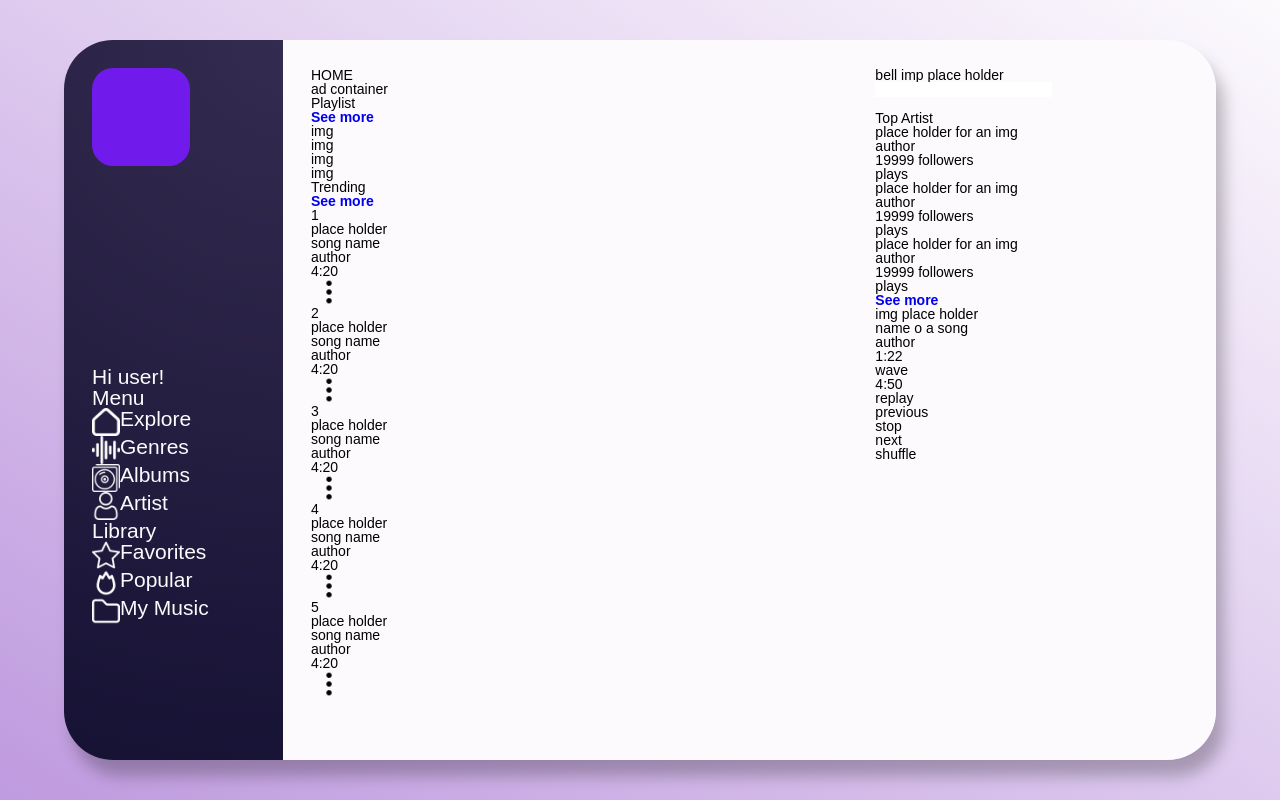
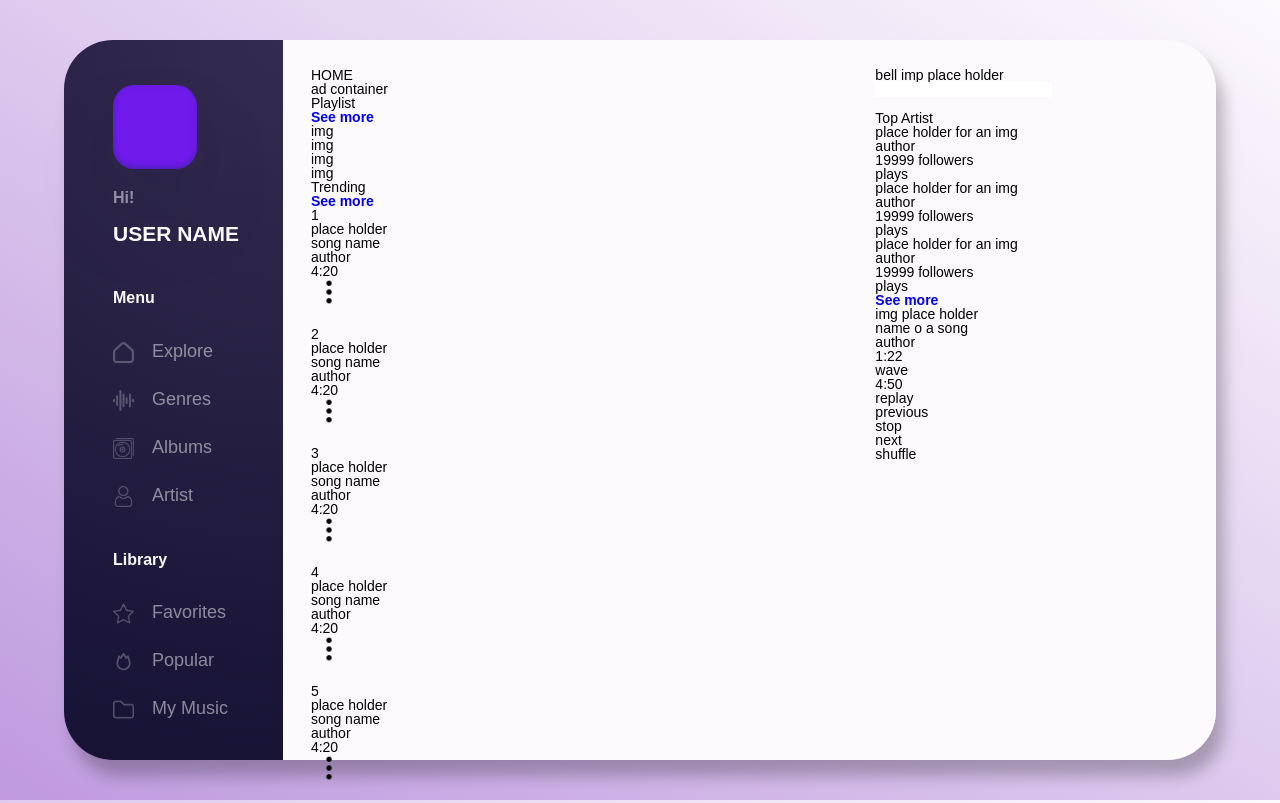
Before and after one commit to philippOkie/project-admin-dashboard, a plain HTML site: page index.html in a window 1280 px wide. Drawn offline with Linux system fonts and the light colour scheme.

Commit message:
finished the sidebar

```diff
--- a/index.html
+++ b/index.html
@@ -15,33 +15,30 @@
             <div class="sbGap">
                 <div class="sayHi">
                     <div class="avatar"></div>
-                    <div>Hi user!</div>
+                    <div class="smallGap library opctfv">Hi!</div>
+                    <div class="userName smallGap">USER NAME</div>
                 </div>
-
-                <div class="menu">
-                    <div>Menu</div>
-                    <ul>
-                        <li><img class="m-imgs" src="img/home.png" alt="home">Explore</li>
-                        <li><img class="m-imgs" src="img/wave.png" alt="wave">Genres</li>
-                        <li><img class="m-imgs" src="img/albums.png" alt="albums">Albums</li>
-                        <li><img class="m-imgs" src="img/user.png" alt="user">Artist</li>
-                    </ul>
-                </div>
-
-                <div class="library">
-                    <div>Library</div>
-                    <ul>
-                        <li><img class="m-imgs" src="img/favorite.png" alt="favorite">Favorites</li>
-                        <li><img class="m-imgs" src="img/popular.png" alt="home">Popular</li>
-                        <li><img class="m-imgs" src="img/folder.png" alt="home">My Music</li>
-                    </ul>
-                </div>
+                    <div class="sbcontainer">
+                        <div class="menu library">Menu</div>
+                        <ul>
+                            <li class="sdbr"><img class="m-imgs" src="img/home.png" alt="home">Explore</li>
+                            <li class="sdbr"><img class="m-imgs" src="img/wave.png" alt="wave">Genres</li>
+                            <li class="sdbr"><img class="m-imgs" src="img/albums.png" alt="albums">Albums</li>
+                            <li class="sdbr"><img class="m-imgs" src="img/user.png" alt="user">Artist</li>
+                        </ul>
+                        <div class="library">Library</div>
+                        <ul>
+                            <li class="sdbr"><img class="m-imgs" src="img/favorite.png" alt="favorite">Favorites</li>
+                            <li class="sdbr"><img class="m-imgs" src="img/popular.png" alt="home">Popular</li>
+                            <li class="sdbr"><img class="m-imgs" src="img/folder.png" alt="home">My Music</li>
+                        </ul>
+                    </div>
             </div>
         </div>
 
         <div class="central-content">
-            <div class="sbGap">
-                <div>HOME</div>
+            <div class="sbGapTwo">
+                <div class="home">HOME</div>
             <div class="adBox">ad container</div>
 
             <div>
--- a/style.css
+++ b/style.css
@@ -6,8 +6,6 @@
 *,
 *:before,
 *:after {
-    -webkit-box-sizing: border-box;
-    -moz-box-sizing: border-box;
     box-sizing: border-box;
 }
 
@@ -76,6 +74,10 @@ body {
     border-right: 0px;
     font-size: 150%;
     background: radial-gradient(circle at top right, #342c50, rgba(22,18,52,255));
+
+    display: flex;
+    flex-direction: column;
+    justify-content: space-between;
 }
 
 .central-content {
@@ -107,25 +109,81 @@ body {
 }
 
 .sbGap {
+    margin-left: 3.5rem;
+    margin-top: 2rem;
+}
+
+.sbGapTwo {
     margin-left: 2rem;
     margin-top: 2rem;
 }
 
 .avatar {
-    width: 7rem;
-    height: 7rem;
+    width: 6rem;
+    height: 6rem;
+    margin-bottom: 1em;
+    margin-top: 0.8em;
     background-color: #701bec;
     border-radius: 1em;
-    margin-bottom: 200px;
+    box-shadow: rgba(50, 50, 93, 0.25) 0px 50px 100px -20px, rgba(0, 0, 0, 0.3) 0px 30px 60px -30px, rgba(10, 37, 64, 0.35) 0px -2px 6px 0px inset;
+}
+
+.sayHi {
+    margin-bottom: 2rem;
 }
 
 .m-imgs {
-    width: 2rem;
-    height: 2rem;
+    width: 1.5rem;
+    height: 1.5rem;
     filter: invert(100%);
     -webkit-filter: invert(100%);
 }
 
-/* .library, .menu {
-    font-size: 150%;
-} */
+.smallGap {
+    margin-top: 0.5em;
+}
+
+.userName {
+    font-size: 1.5rem;
+    font-weight: bolder;
+}
+
+.sbcontainer {
+    display: grid;
+    grid-template-columns: 100%;
+    grid-template-rows: auto 1fr auto 1fr;
+    gap: 1em;
+    font-size: large;
+}
+
+.menu {
+    grid-area: 1 / 1;
+    margin-top: 1.1em;
+}
+
+.library {
+    font-size: medium;
+    font-weight: 900;
+    margin-bottom: 1.1em;
+}
+
+img {
+    margin-right: 1em;
+    margin-bottom: 1.5em;
+}
+
+.sdbr {
+    opacity: 0.5;
+}
+
+.sdbr:hover{
+    opacity: 1;
+}
+
+.m-imgs {
+    opacity: 0.5;
+}
+
+.opctfv {
+    opacity: 0.5;
+}
```
